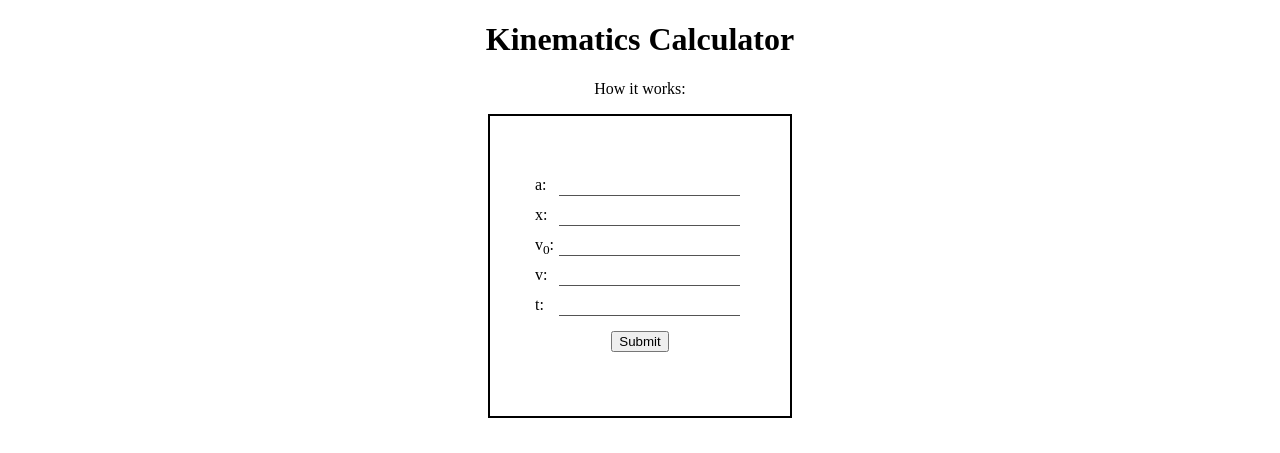
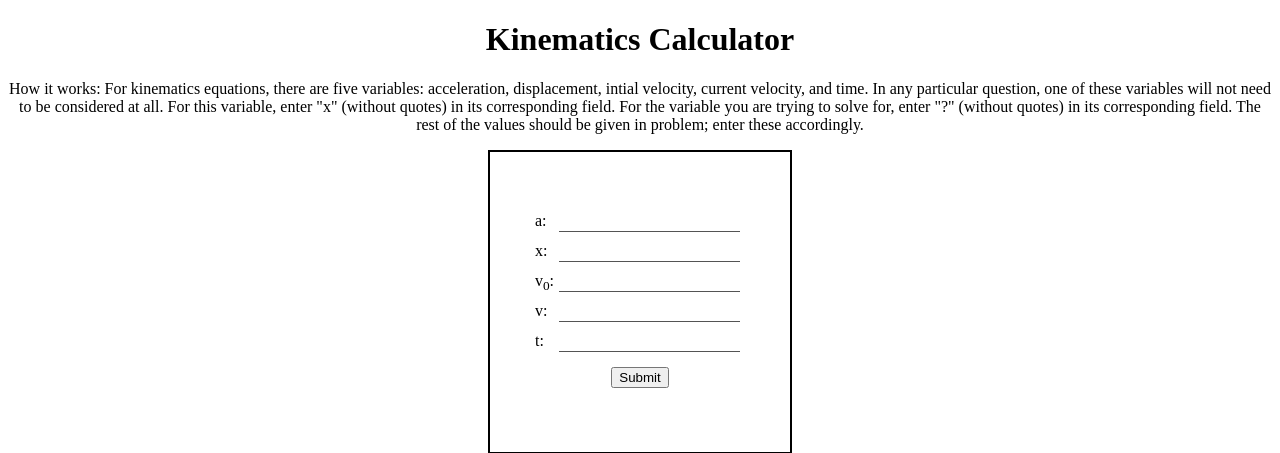
Before and after one commit to yangzihe/Kinematics-Calculator, a Flask app: page / in a window 1280 px wide. Shown: the top 453 px of the page. Run offline with Flask 2, Linux system fonts and the light colour scheme; some libraries are stand-ins or nearby versions.

Commit message:
Updated instructions

```diff
--- a/templates/index.html
+++ b/templates/index.html
@@ -9,7 +9,7 @@
     <body>
         <h1 id="pageTitle">Kinematics Calculator</h1>
         <p id="instructions">
-            How it works:
+            How it works: For kinematics equations, there are five variables: acceleration, displacement, intial velocity, current velocity, and time. In any particular question, one of these variables will not need to be considered at all. For this variable, enter "x" (without quotes) in its corresponding field. For the variable you are trying to solve for, enter "?" (without quotes) in its corresponding field. The rest of the values should be given in problem; enter these accordingly.
         </p>
         <div id="container">
         <form>
```
